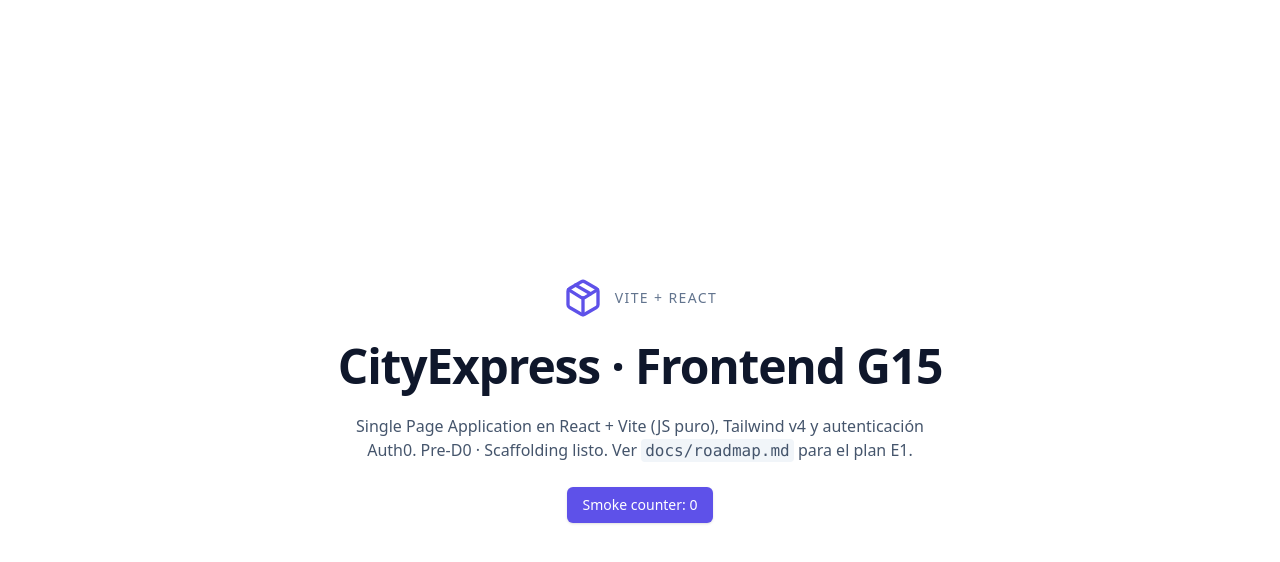
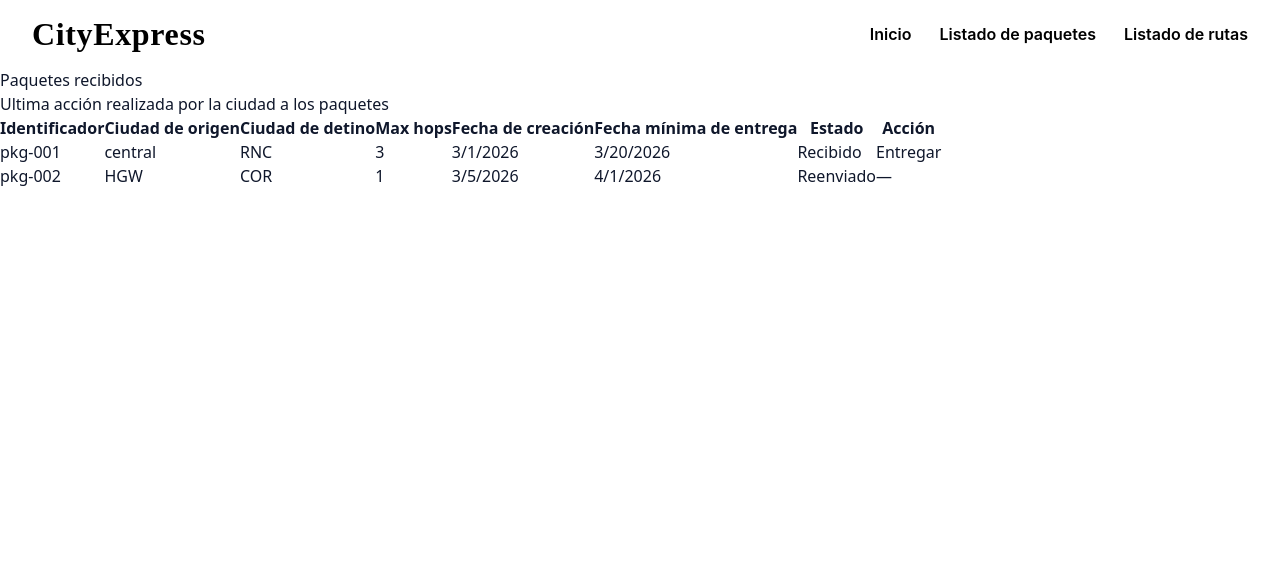
Before and after one commit to vruizz22/CityExpress-frontendG15, a React (Vite) app: page /packages in a window 1280 px wide. Shown: the top 562 px of the page. Built offline with nearby package versions, Linux system fonts and the light colour scheme.

Commit message:
feat: add packages and routes views with mocks

```diff
--- a/src/App.jsx
+++ b/src/App.jsx
@@ -1,33 +1,5 @@
-import { useState } from 'react';
-import { Package } from 'lucide-react';
+import AppRouter from './router/AppRouter';
 
 export default function App() {
-  const [count, setCount] = useState(0);
-
-  return (
-    <main className="mx-auto flex min-h-screen max-w-3xl flex-col items-center justify-center gap-6 p-8 text-center">
-      <div className="flex items-center gap-3 text-brand-600">
-        <Package className="h-10 w-10" aria-hidden="true" />
-        <span className="text-sm font-medium uppercase tracking-widest text-slate-500">
-          Vite + React
-        </span>
-      </div>
-      <h1 className="text-balance text-4xl font-semibold tracking-tight md:text-5xl">
-        CityExpress · Frontend G15
-      </h1>
-      <p className="max-w-prose text-slate-600 dark:text-slate-400">
-        Single Page Application en React + Vite (JS puro), Tailwind v4 y autenticación Auth0. Pre-D0
-        · Scaffolding listo. Ver{' '}
-        <code className="rounded bg-slate-100 px-1 py-0.5 dark:bg-slate-800">docs/roadmap.md</code>{' '}
-        para el plan E1.
-      </p>
-      <button
-        type="button"
-        onClick={() => setCount((c) => c + 1)}
-        className="rounded-md bg-brand-600 px-4 py-2 text-sm font-medium text-white shadow-sm transition hover:bg-brand-700 focus-visible:outline focus-visible:outline-2 focus-visible:outline-offset-2 focus-visible:outline-brand-500"
-      >
-        Smoke counter: {count}
-      </button>
-    </main>
-  );
+  return <AppRouter />;
 }
--- /dev/null
+++ b/src/components/NavBar.css
@@ -0,0 +1,78 @@
+.navbar {
+  width: 100%;
+  display: flex;
+  align-items: center;
+  gap: 28px;
+  padding: 18px 32px;
+  background: linear-gradient(90deg, var(--color-wine), var(--color-magenta), var(--color-fuchsia));
+  box-shadow: var(--shadow-soft);
+  position: sticky;
+  top: 0;
+  z-index: 20;
+}
+
+.navbar h2 {
+  margin: 0;
+  margin-right: auto;
+  font-family: 'Bodoni Moda', serif;
+  font-size: 2rem;
+  font-weight: 800;
+  color: black;
+  letter-spacing: 0.02em;
+  line-height: 1;
+}
+
+.navbar a {
+  color: black;
+  text-decoration: none;
+  font-family: 'Inter', sans-serif;
+  font-size: 1rem;
+  font-weight: 600;
+  white-space: nowrap;
+  transition:
+    opacity 0.2s ease,
+    transform 0.2s ease;
+}
+
+.navbar a:hover {
+  opacity: 0.9;
+  transform: translateY(-1px);
+}
+
+.navbar button {
+  border: none;
+  border-radius: 999px;
+  padding: 12px 18px;
+  background: var(--color-gold);
+  color: var(--color-text);
+  font-family: 'Inter', sans-serif;
+  font-size: 0.98rem;
+  font-weight: 700;
+  cursor: pointer;
+  white-space: nowrap;
+  transition:
+    transform 0.2s ease,
+    opacity 0.2s ease;
+}
+
+.navbar button:hover {
+  transform: translateY(-1px);
+  opacity: 0.95;
+}
+
+.navbar-brand {
+  display: flex;
+  align-items: center;
+  gap: 12px;
+  margin-right: auto;
+}
+
+.navbar h2 {
+  margin: 0;
+  font-family: 'Bodoni Moda', serif;
+  font-size: 2rem;
+  font-weight: 800;
+  color: black;
+  letter-spacing: 0.02em;
+  line-height: 1;
+}
--- /dev/null
+++ b/src/components/NavBar.jsx
@@ -0,0 +1,22 @@
+import { Link, useNavigate } from 'react-router-dom';
+import './NavBar.css';
+
+export default function Navbar(/* { user, onLogout } */) {
+  const navigate = useNavigate();
+
+  /* const handleLogout = () => {
+    onLogout();
+    navigate('/');
+  }; */
+
+  return (
+    <nav className="navbar">
+      <div className="navbar-brand">
+        <h2>CityExpress</h2>
+      </div>
+      <Link to="/">Inicio</Link>
+      <Link to="/packages">Listado de paquetes</Link>
+      <Link to="/routes">Listado de rutas</Link>
+    </nav>
+  );
+}
--- /dev/null
+++ b/src/components/PackageTable.jsx
@@ -0,0 +1,46 @@
+export default function PackageTable({ packages, onDeliver }) {
+  const states = {
+    received: 'Recibido',
+    transit: 'Reenviado',
+    'transit-redirect': 'Redirigido',
+    expired: 'Expirado',
+    delivered: 'Entregado',
+    pending: 'Pendiente',
+  };
+  return (
+    <table>
+      <thead>
+        <tr>
+          <th className="p">Identificador</th>
+          <th className="p">Ciudad de origen</th>
+          <th className="p">Ciudad de detino</th>
+          <th className="p">Max hops</th>
+          <th className="p">Fecha de creación</th>
+          <th className="p">Fecha mínima de entrega</th>
+          <th className="p">Estado</th>
+          <th className="p">Acción</th>
+        </tr>
+      </thead>
+      <tbody>
+        {packages.map((pk) => (
+          <tr key={pk.id}>
+            <td className="p">{pk.id}</td>
+            <td className="p">{pk.originId}</td>
+            <td className="p">{pk.destinationId}</td>
+            <td className="p">{pk.maxHops}</td>
+            <td className="p">{new Date(pk.createdAt).toLocaleDateString()}</td>
+            <td className="p">{new Date(pk.deliverNotBefore).toLocaleDateString()}</td>
+            <td className="p">{states[pk.status] ?? pk.status}</td>
+            <td className="p">
+              {pk.canDeliver && pk.status !== 'delivered' ? (
+                <button onClick={() => onDeliver(pk.id)}>Entregar</button>
+              ) : (
+                <span className="p">—</span>
+              )}
+            </td>
+          </tr>
+        ))}
+      </tbody>
+    </table>
+  );
+}
--- /dev/null
+++ b/src/components/RoutesTable.jsx
@@ -0,0 +1,22 @@
+export default function RoutesTable({ routes }) {
+  return (
+    <table>
+      <thead>
+        <tr>
+          <th className="p">Código</th>
+          <th className="p">Ciudad</th>
+          <th className="p">Ruta habilitada</th>
+        </tr>
+      </thead>
+      <tbody>
+        {routes.map((route) => (
+          <tr key={route.code}>
+            <td className="p">{route.code}</td>
+            <td className="p">{route.name}</td>
+            <td className="p">{route.enabled ? 'Habilidata' : 'Deshabilitada'}</td>
+          </tr>
+        ))}
+      </tbody>
+    </table>
+  );
+}
--- /dev/null
+++ b/src/mocks/mockPackages.js
@@ -0,0 +1,24 @@
+export const mockPackages = [
+  {
+    id: 'pkg-001',
+    originId: 'central',
+    destinationId: 'RNC',
+    maxHops: 3,
+    createdAt: '2026-03-01T12:00:00Z',
+    deliverNotBefore: '2026-03-20T12:00:00Z',
+    status: 'received',
+    lastAction: 'received',
+    canDeliver: true,
+  },
+  {
+    id: 'pkg-002',
+    originId: 'HGW',
+    destinationId: 'COR',
+    maxHops: 1,
+    createdAt: '2026-03-05T12:00:00Z',
+    deliverNotBefore: '2026-04-01T12:00:00Z',
+    status: 'transit',
+    lastAction: 'transit',
+    canDeliver: false,
+  },
+];
--- /dev/null
+++ b/src/mocks/mockRoutes.js
@@ -0,0 +1,6 @@
+export const mockRoutes = [
+  { code: 'HGW', name: 'Hogwarts', enabled: true },
+  { code: 'COR', name: 'Coruscant', enabled: false },
+  { code: 'RNC', name: 'Rancagua', enabled: true },
+  { code: 'TAL', name: 'Talca', enabled: true },
+];
--- /dev/null
+++ b/src/pages/LandingPage.jsx
@@ -0,0 +1,17 @@
+import { useState } from 'react';
+import { Link } from 'react-router-dom';
+
+export default function LandingPage() {
+  return (
+    <main>
+      <h1>Bienvenido a CityExpress</h1>
+      <h4>Aquí puedes revisar el estado de los paquetes recibidos y las rutas</h4>
+      <Link to="/routes">
+        <button>Ver paquetes</button>
+      </Link>
+      <Link to="/packages">
+        <button>Ver paquetes</button>
+      </Link>
+    </main>
+  );
+}
--- /dev/null
+++ b/src/pages/PackagesPage.jsx
@@ -0,0 +1,29 @@
+import { useState } from 'react';
+import PackageTable from '../components/PackageTable';
+import { mockPackages } from '../mocks/mockPackages';
+
+export default function PackagesPage() {
+  const [packages, setPackages] = useState(mockPackages);
+  const handleDeliver = (pkIdDelivered) => {
+    setPackages((currentPackages) =>
+      currentPackages.map((pk) =>
+        pk.id === pkIdDelivered
+          ? {
+              ...pk,
+              status: 'delivered',
+              lastAction: 'delivered',
+              canDeliver: false,
+            }
+          : pk,
+      ),
+    );
+  };
+
+  return (
+    <main>
+      <h1>Paquetes recibidos</h1>
+      <h3>Ultima acción realizada por la ciudad a los paquetes</h3>
+      <PackageTable packages={packages} onDeliver={handleDeliver} />
+    </main>
+  );
+}
--- /dev/null
+++ b/src/pages/RoutesPage.jsx
@@ -0,0 +1,13 @@
+import { useState } from 'react';
+import RoutesTable from '../components/RoutesTable';
+import { mockRoutes } from '../mocks/mockRoutes';
+
+export default function RoutesPage() {
+  return (
+    <main>
+      <h1>Conectividad de rutas</h1>
+      <h3>Estado actual de conectividad con otras ciudades</h3>
+      <RoutesTable routes={mockRoutes} />
+    </main>
+  );
+}
--- /dev/null
+++ b/src/router/AppRouter.jsx
@@ -0,0 +1,44 @@
+import { BrowserRouter as Router, Routes, Route, Navigate } from 'react-router-dom';
+import RoutesPage from '../pages/RoutesPage';
+import PackagesPage from '../pages/PackagesPage';
+import LandingPage from '../pages/LandingPage';
+import NavBar from '../components/NavBar';
+
+export default function AppRouter() {
+  /*   const [isLoggedIn, setIsLoggedIn] = useState(false);
+  const [currentUser, setCurrentUser] = useState(null);
+
+  useEffect( () =>
+  {
+    const storedUser = localStorage.getItem("user");
+    const sotredToken = localStorage.getItem("token");
+    if (storedUser && sotredToken){
+      setCurrentUser(JSON.parse(storedUser));
+      setIsLoggedIn(true);
+    }
+  },
+  []);
+
+  const handleLogin = (user) => {
+    setIsLoggedIn(true);
+    setCurrentUser(user);
+  };
+
+  const handleLogout = () => {
+    localStorage.removeItem("token");
+    localStorage.removeItem("user");
+    setIsLoggedIn(false);
+    setCurrentUser(null);
+  }; */
+
+  return (
+    <Router>
+      <NavBar />
+      <Routes>
+        <Route path="/" element={<LandingPage />} />
+        <Route path="/packages" element={<PackagesPage />} />
+        <Route path="/routes" element={<RoutesPage />} />
+      </Routes>
+    </Router>
+  );
+}
```
Also changed, not shown: 1 other file (tests, documents, lock files or other folders).
